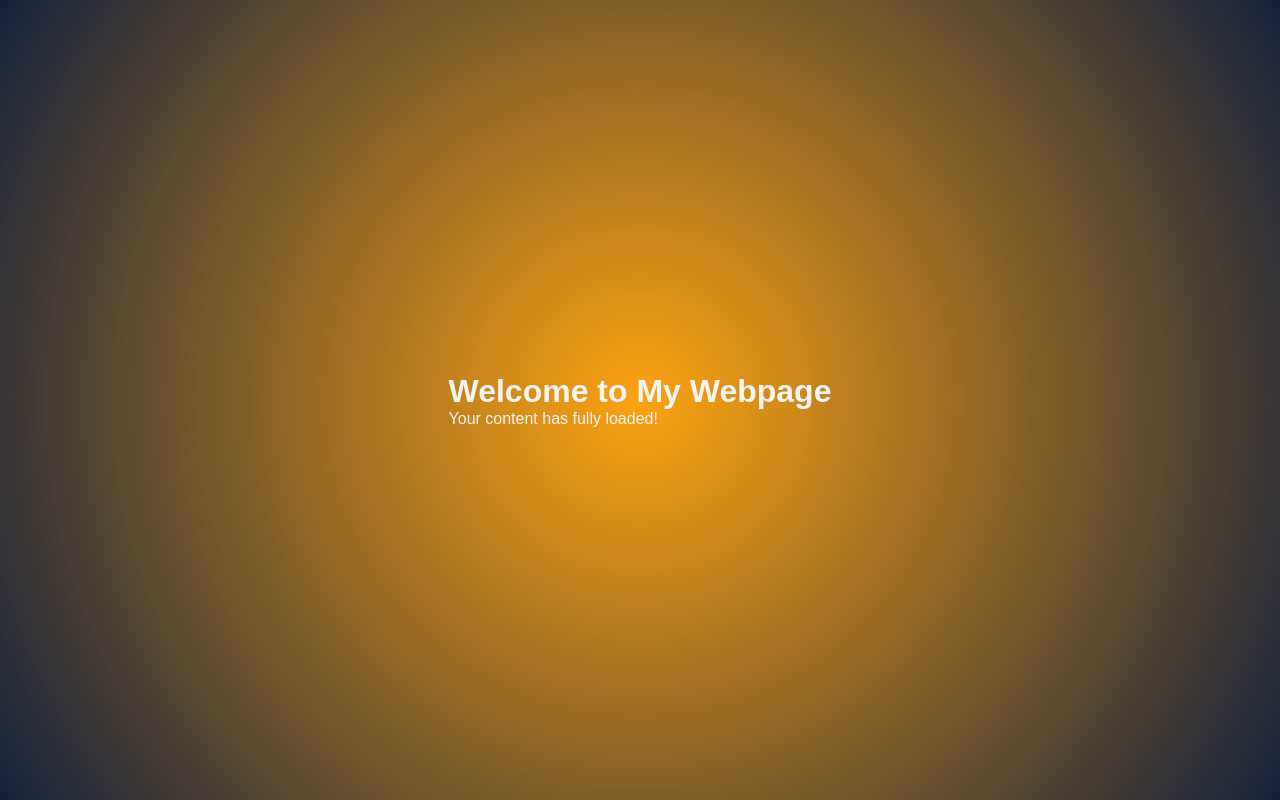
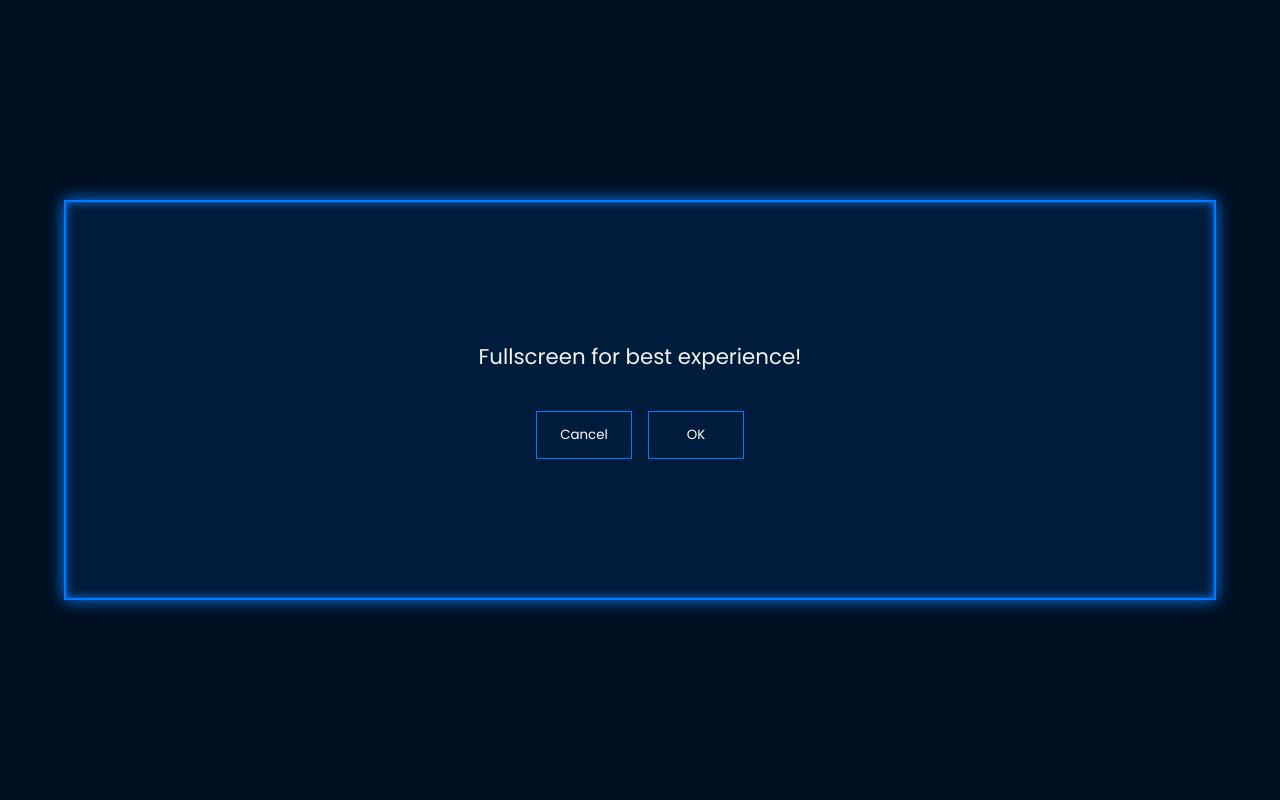
Before and after one commit to SupriyoOG/Intra, a plain HTML site: page index.html in a window 1280 px wide. Drawn offline with Linux system fonts and the light colour scheme.

Commit message:
Add files via upload

```diff
--- a/index.html
+++ b/index.html
@@ -4,23 +4,37 @@
 <head>
         <meta charset="UTF-8">
         <meta name="viewport" content="width=device-width, initial-scale=1.0">
-    <title>Dynamic Loader</title>
+        <title>Basic</title>
         <link rel="stylesheet" href="style.css">
+        <link rel="stylesheet" href="loading.css">
 </head>
 
 <body>
         <!-- Loader Section -->
         <div class="loader">
+                <div class="loading-container">
                         <p>Loading...</p>
                         <div class="loader-container">
                                 <div class="loading-bar"></div>
                         </div>
                 </div>
+        </div>
 
         <!-- Main Content -->
         <main style="display: none;">
-        <h1>Welcome to My Webpage</h1>
-        <p>Your content has fully loaded!</p>
+
+                <div class="confirm-container">
+                        <div class="confirm">
+                                <p>Fullscreen for best experience!</p>
+                                <div class="buttons">
+                                        <button>Cancel</button>
+                                        <button>OK</button>
+                                </div>
+                        </div>
+                </div>
+
+
+
         </main>
 
         <script src="main.js"></script>
--- /dev/null
+++ b/loading.css
@@ -0,0 +1,88 @@
+/* Loader Styles */
+.loader {
+        position: fixed;
+        top: 0;
+        left: 0;
+        width: 100%;
+        height: 100%;
+        background: #14213d;
+        z-index: 9999;
+        display: flex;
+        justify-content: center;
+        align-items: center;
+}
+
+.loading-container {
+        border: 2px solid #007bff;
+        box-shadow: 0 0 1rem #007bff, inset 0 0 1rem #007bff;
+        height: 30%;
+        width: 90%;
+        display: flex;
+        flex-direction: column;
+        justify-content: center;
+        align-items: center;
+        gap: 1.5rem;
+}
+
+.loader p {
+        font-size: 2rem;
+        font-weight: bold;
+        color: #007bff;
+        text-transform: uppercase;
+        animation: glow 1.5s infinite;
+}
+
+.loader-container {
+        position: relative;
+        width: 70%;
+        height: 2rem;
+        border-radius: 1rem;
+        overflow: hidden;
+        border: 2px solid #007bff;
+        box-shadow: 0 0 1rem #007bff, inset 0 0 .5rem #007bff;
+}
+
+.loading-bar {
+        position: absolute;
+        width: 0%;
+        height: 100%;
+        background: linear-gradient(90deg, #001bff, #003bff, #007bff);
+        background-size: 200% 200%;
+        animation: moveBar 5s linear infinite;
+        transition: 1s ease
+}
+
+/* Animations */
+@keyframes glow {
+
+        0%,
+        100% {
+                text-shadow: 0 0 0.5rem #008bff, 0 0 1rem #007bff;
+        }
+
+        50% {
+                text-shadow: 0 0 1rem #007bff, 0 0 2rem #008bff;
+        }
+}
+
+@keyframes moveBar {
+        0% {
+                background-position: 0% 50%;
+        }
+
+        100% {
+                background-position: 100% 50%;
+        }
+}
+
+/* Fade-out animation */
+@keyframes fadeOut {
+        0% {
+                opacity: 1;
+        }
+
+        100% {
+                opacity: 0;
+                visibility: hidden;
+        }
+}
--- a/main.js
+++ b/main.js
@@ -19,7 +19,7 @@ window.addEventListener("load", () => {
         loadingBar.style.width = `${progress}%`;
 
         // Once fully loaded
-        if (progress >= 100) {
+        if (progress === 200) {
             clearInterval(interval); // Stop progress updates
             loader.style.animation = "fadeOut 1s forwards"; // Fade out loader
 
@@ -30,3 +30,59 @@ window.addEventListener("load", () => {
         }
     }, 100); // Update every 100ms
 });
+
+
+
+
+// Check device hardware capabilities
+const checkHardware = () => {
+    const platform = navigator.platform;
+    const cores = navigator.hardwareConcurrency;
+    const deviceMemory = navigator.deviceMemory || "unknown"; // Available RAM in GB, or unknown
+    const isTouchDevice = 'ontouchstart' in window || navigator.maxTouchPoints > 0; // Touch screen device check
+    const lowPowerMode = navigator.lowBattery || false; // Battery status (can be false if not available)
+
+    // 1. Check if the device has at least 4 CPU threads
+    if (cores < 4) {
+        alert("Device has less than 4 CPU threads. Performance might be limited on resource-intensive tasks.");
+    }
+
+    // 2. Check if device is Android or Linux-based (mobile warning)
+    if (platform.includes("Linux") && platform.includes("aarch64")) {
+        alert("Android or ARM64 device detected! Performance may vary based on device capabilities.");
+    }
+
+    // 3. Check if the device has limited RAM (less than 4GB)
+    if (deviceMemory !== "unknown" && deviceMemory < 4) {
+        alert(`Device has limited RAM (${deviceMemory} GB). This may affect performance for large tasks.`);
+    }
+
+    // 4. Check if the device supports touch (mobile/tablet detection)
+    if (isTouchDevice) {
+        console.log("Touchscreen device detected.");
+    }
+
+    // 5. Check for low power mode (on mobile devices or laptops with low battery)
+    if (lowPowerMode) {
+        alert("Device is in low power mode. Performance may be reduced.");
+    }
+
+    // 6. Check the webpage's RAM usage (simple approach using performance.memory)
+    if (window.performance && performance.memory) {
+        const usedJSHeap = performance.memory.usedJSHeapSize / 1024 / 1024; // Convert to MB
+        if (usedJSHeap > 1024) { // If over 1 GB of memory used
+            alert(`Webpage's RAM usage is high: ${usedJSHeap.toFixed(2)} MB. This could impact performance.`);
+        }
+    }
+
+    // Log the system information for debugging
+    console.log("Device Info: ");
+    console.log(`Platform: ${platform}`);
+    console.log(`CPU Threads: ${cores}`);
+    console.log(`RAM: ${deviceMemory} GB`);
+    console.log(`Touch Supported: ${isTouchDevice}`);
+    console.log(`Low Power Mode: ${lowPowerMode ? "Yes" : "No"}`);
+};
+
+// Run the hardware check when the page loads
+checkHardware();
--- a/style.css
+++ b/style.css
@@ -3,89 +3,54 @@
         margin: 0;
         padding: 0;
         box-sizing: border-box;
+        font-family: 'Poppins';
+}
+
+@font-face {
+        font-family: 'Poppins';
+        src: url("Poppins-Regular.ttf") format('truetype') /*font-weight 100, 200, 300, 400*/;
 }
 
 body {
-    background: radial-gradient(circle, #fca311, #14213d);
-    font-family: 'Orbitron', sans-serif;
+        background: #000;
         color: #f4f4f4;
-    overflow: hidden; /* Prevent scrolling during loading */
-    height: 100vh;
-    display: flex;
-    justify-content: center;
-    align-items: center;
+        font-size: 16pt
 }
 
-/* Loader Styles */
-.loader {
-    position: fixed;
-    top: 0;
-    left: 0;
-    width: 100%;
-    height: 100%;
-    background: #14213d;
+.confirm-container {
         display: flex;
-    flex-direction: column;
+        align-items: center;
         justify-content: center;
-    align-items: center;
-    gap: 1.5rem;
-    z-index: 9999;
+        height: 100vh;
+        background: #007bff20;
 }
 
-.loader p {
-    font-size: 2rem;
-    font-weight: bold;
-    color: #fca311;
-    text-shadow: 0 0 0.5rem #fca311, 0 0 1rem #fca311;
-    animation: glow 1.5s infinite;
+.confirm {
+        background: #007bff20;
+        border: 2px solid #007bff;
+        height: 50%;
+        width: 90%;
+        box-shadow: 0 0 1rem #007bff, inset 0 0 .5rem #007bff;
+        display: flex;
+        align-items: center;
+        justify-content: center;
+        flex-direction: column;
+        gap: 10%
 }
 
-.loader-container {
-    position: relative;
-    width: 70%;
-    height: 2rem;
-    border-radius: 1rem;
-    overflow: hidden;
-    border: 2px solid #fca311;
-    box-shadow: 0 0 1rem #fca311, inset 0 0 0.5rem #fca311;
+.buttons {
+        display: flex;
+        gap: 1rem
 }
 
-.loading-bar {
-    position: absolute;
-    width: 0%;
-    height: 100%;
-    background: linear-gradient(90deg, #ff6700, #fca311, #ffe500);
-    background-size: 200% 200%;
-    animation: moveBar 5s linear infinite;
-    transition: .3s ease
+.buttons button {
+        background: transparent;
+        border: 1px solid #007bff;
+        color: white;
+        height: 3rem;
+        width: 6rem;
 }
 
-/* Animations */
-@keyframes glow {
-    0%, 100% {
-        text-shadow: 0 0 0.5rem #fca311, 0 0 1rem #fca311;
+.buttons button:active {
+        background: #007bff50;
 }
-    50% {
-        text-shadow: 0 0 1rem #fca311, 0 0 2rem #fca311;
-    }
-}
-
-@keyframes moveBar {
-    0% {
-        background-position: 0% 50%;
-    }
-    100% {
-        background-position: 100% 50%;
-    }
-}
-
-/* Fade-out animation */
-@keyframes fadeOut {
-    0% {
-        opacity: 1;
-    }
-    100% {
-        opacity: 0;
-        visibility: hidden;
-    }
-}
```
Also changed, not shown: Poppins-Regular.ttf (added). Lines whose indentation alone changed are shown as unchanged.
